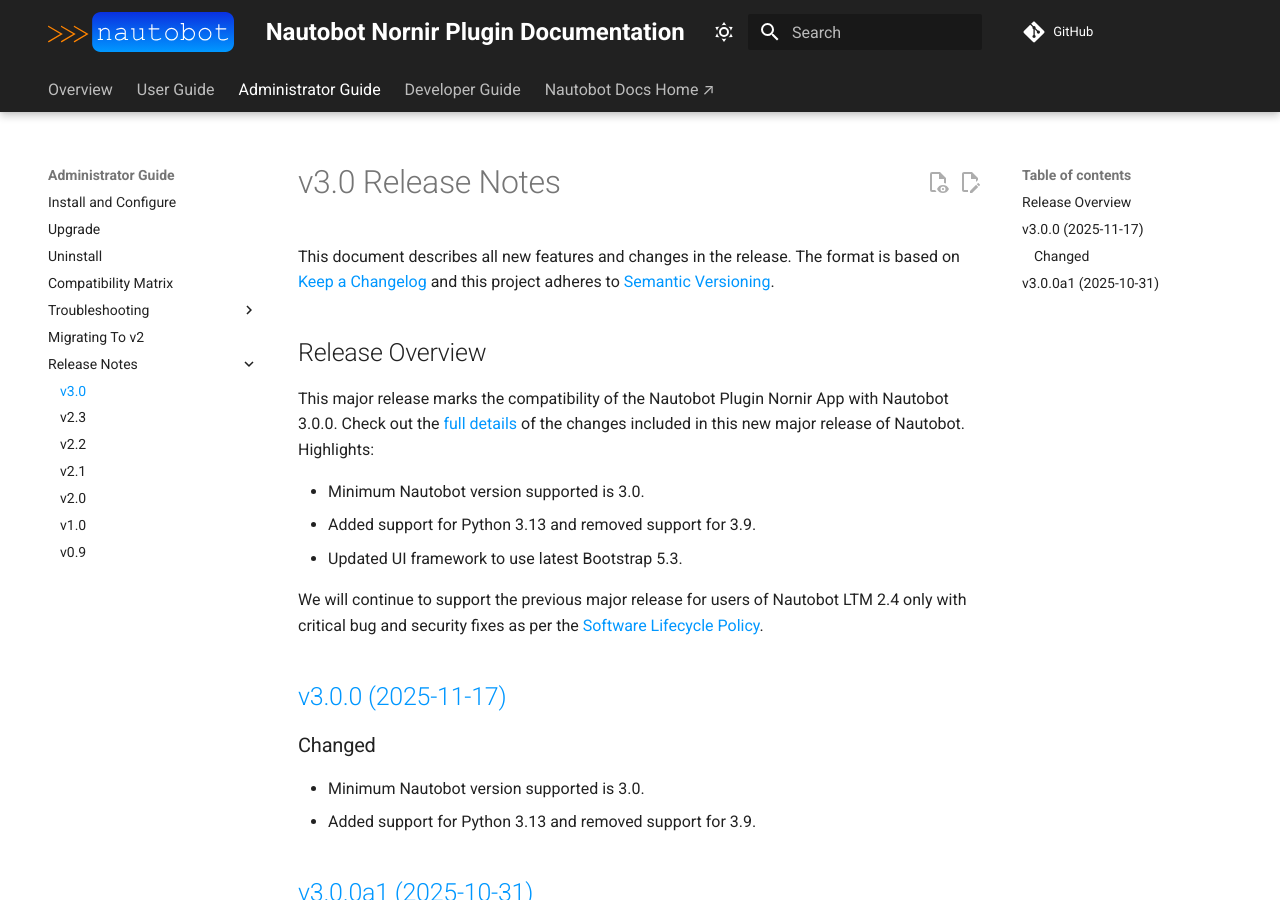
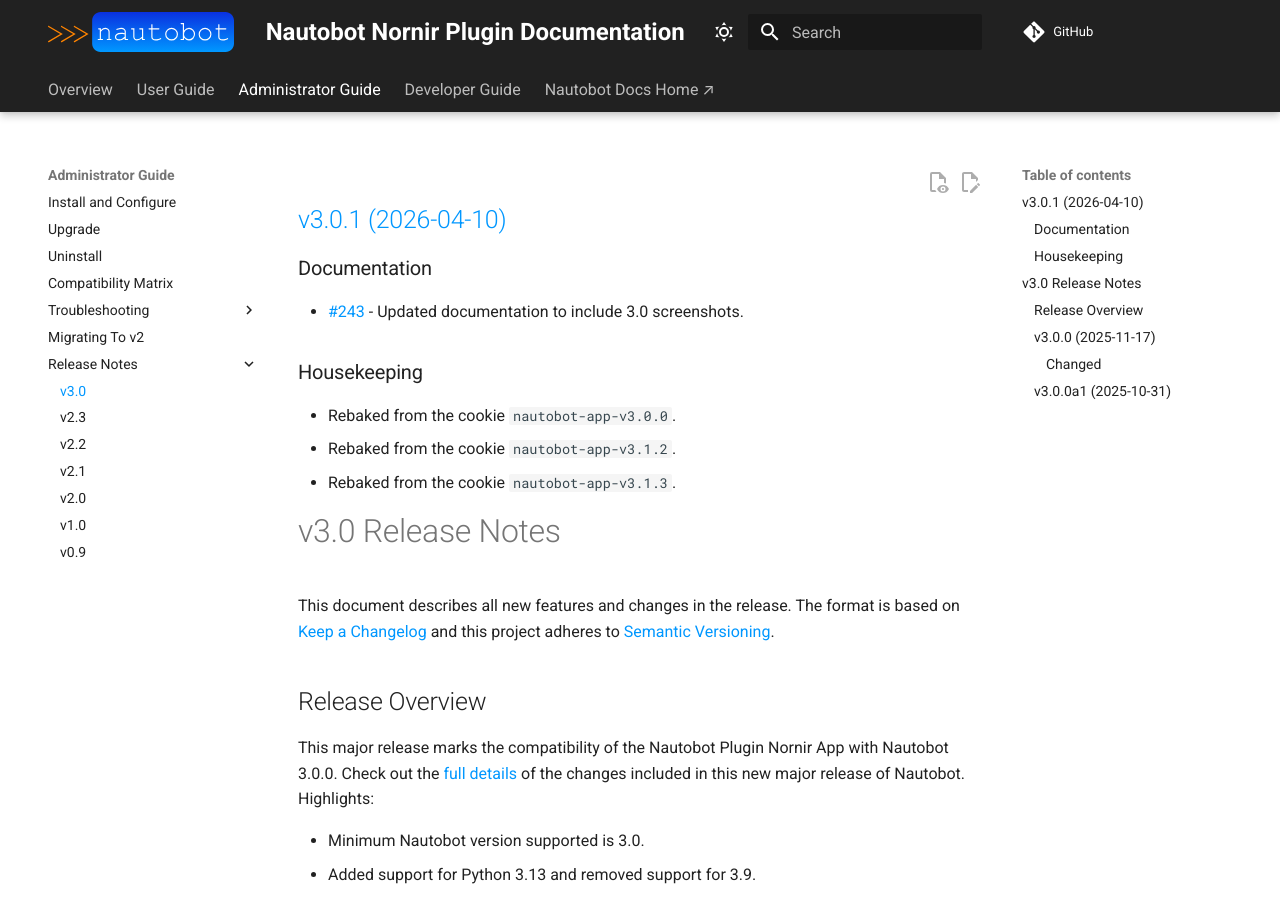
Before and after one commit to nautobot/nautobot-app-nornir, an MkDocs documentation site: the page built from docs/admin/release_notes/version_3.0.md, in a window 1280 px wide and 900 px high. Built offline with MkDocs 1.6.1 and Material for MkDocs 9.7.7, drawn with Linux system fonts in a browser that asks for light colours; comment, search, counter and statistics services are not loaded.

Commit message:
prepare release v3.0.1

```diff
--- a/docs/admin/release_notes/version_3.0.md
+++ b/docs/admin/release_notes/version_3.0.md
@@ -1,3 +1,16 @@
+
+## [v3.0.1 (2026-04-10)](https://github.com/nautobot/nautobot-app-nornir/releases/tag/v3.0.1)
+
+### Documentation
+
+- [#243](https://github.com/nautobot/nautobot-app-nornir/issues/243) - Updated documentation to include 3.0 screenshots.
+
+### Housekeeping
+
+- Rebaked from the cookie `nautobot-app-v3.0.0`.
+- Rebaked from the cookie `nautobot-app-v3.1.2`.
+- Rebaked from the cookie `nautobot-app-v3.1.3`.
+
 # v3.0 Release Notes
 
 This document describes all new features and changes in the release. The format is based on [Keep a Changelog](https://keepachangelog.com/en/1.0.0/) and this project adheres to [Semantic Versioning](https://semver.org/spec/v2.0.0.html).
--- a/pyproject.toml
+++ b/pyproject.toml
@@ -1,6 +1,6 @@
 [tool.poetry]
 name = "nautobot-plugin-nornir"
-version = "3.0.1a0"
+version = "3.0.1"
 description = "Nautobot App that provides a shim layer to simplify using Nornir within other Nautobot Apps and Nautobot Jobs"
 authors = ["Network to Code, LLC <info@networktocode.com>"]
 license = "Apache-2.0"
```
Also changed, not shown: 5 other files.
